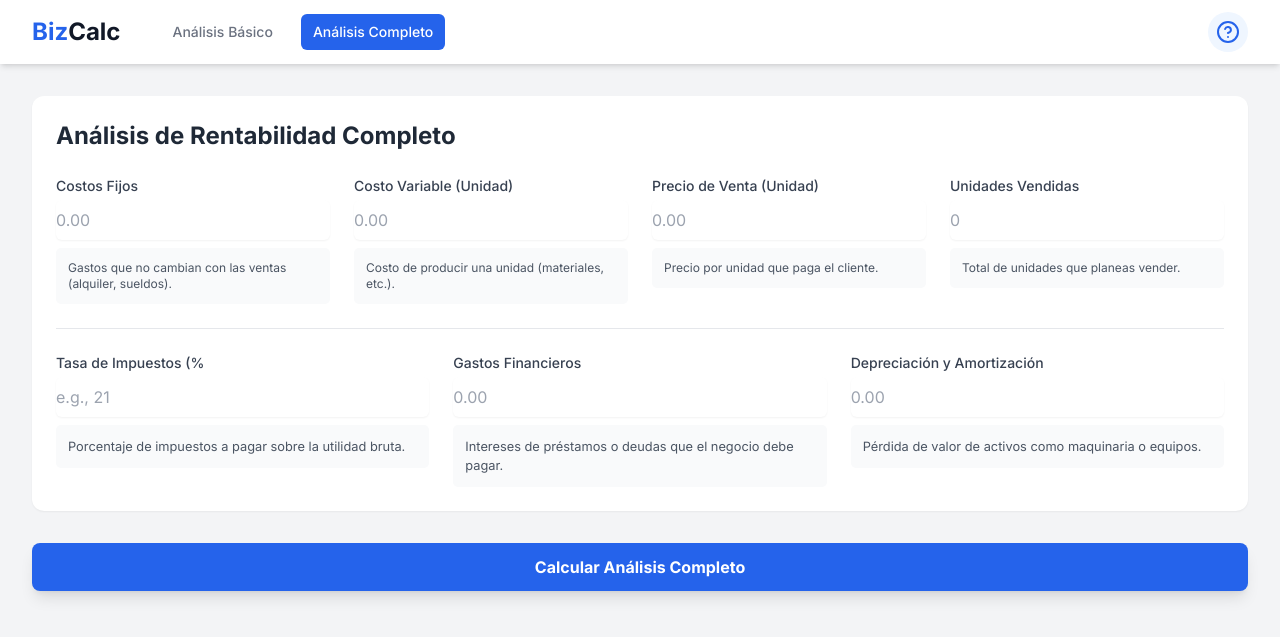
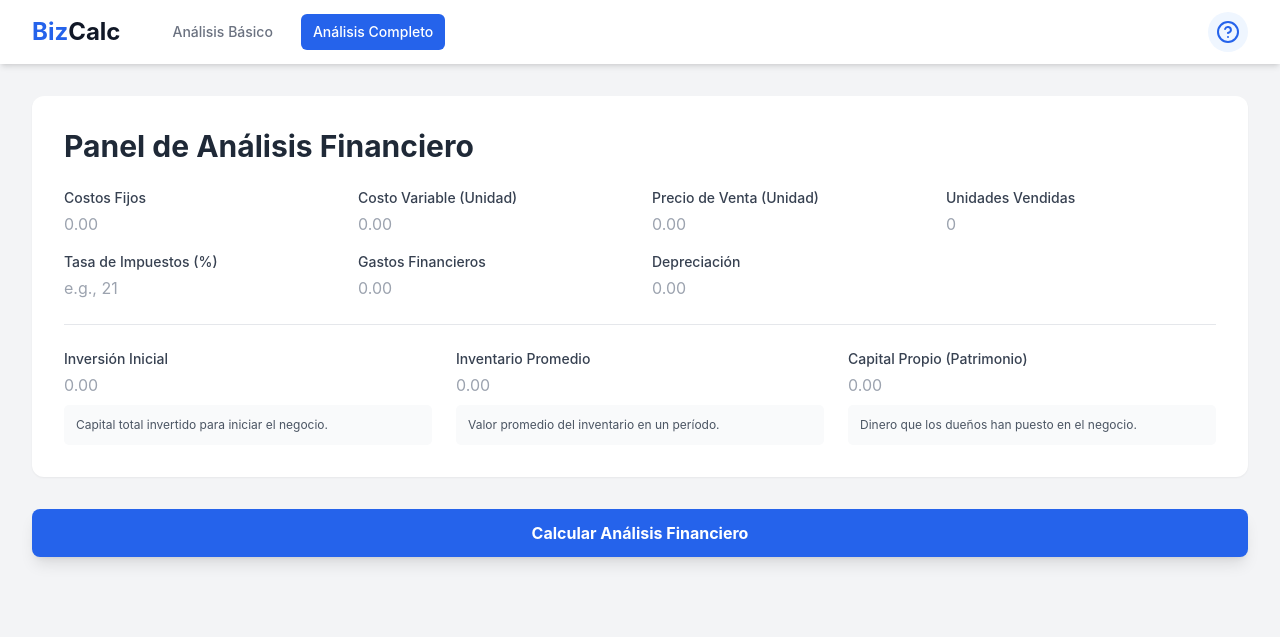
Before and after one commit to antonio9949257/RntBUSS, a PHP site: page /completo.php in a window 1280 px wide. Shown: the top 637 px of the page. Run offline with PHP 8.4, Linux system fonts and the light colour scheme; some libraries are stand-ins or nearby versions.

Commit message:
compleot.php

```diff
--- a/completo.php
+++ b/completo.php
@@ -4,8 +4,8 @@
 // Inicializamos todas las variables
 $fixedCosts = 0; $variableCostPerUnit = 0; $salePrice = 0; $unitsSold = 0;
 $taxRate = 0; $financialExpenses = 0; $depreciation = 0;
+$initialInvestment = 0; $averageInventory = 0; $equity = 0;
 $show_results = false;
-$feedback_message = '';
 
 // Verificamos si el formulario ha sido enviado
 if ($_SERVER["REQUEST_METHOD"] == "POST") {
@@ -18,29 +18,31 @@ if ($_SERVER["REQUEST_METHOD"] == "POST") {
     $taxRate = isset($_POST['taxRate']) ? (float)$_POST['taxRate'] : 0;
     $financialExpenses = isset($_POST['financialExpenses']) ? (float)$_POST['financialExpenses'] : 0;
     $depreciation = isset($_POST['depreciation']) ? (float)$_POST['depreciation'] : 0;
+    // Recogemos datos para KPIs
+    $initialInvestment = isset($_POST['initialInvestment']) ? (float)$_POST['initialInvestment'] : 0;
+    $averageInventory = isset($_POST['averageInventory']) ? (float)$_POST['averageInventory'] : 0;
+    $equity = isset($_POST['equity']) ? (float)$_POST['equity'] : 0;
 
-    if ($salePrice > 0 || $unitsSold > 0 || $fixedCosts > 0) {
-        // Cálculos básicos
+    if ($unitsSold > 0) {
+        // Cálculos de Utilidad
         $totalRevenue = $salePrice * $unitsSold;
         $totalVariableCosts = $variableCostPerUnit * $unitsSold;
-        $totalCosts = $fixedCosts + $totalVariableCosts;
-        $profitBeforeTax = $totalRevenue - $totalCosts;
+        $totalOperatingCosts = $fixedCosts + $totalVariableCosts;
+        $profitBeforeTax = $totalRevenue - $totalOperatingCosts;
+        $taxAmount = $profitBeforeTax > 0 ? $profitBeforeTax * ($taxRate / 100) : 0;
+        $totalNonOperatingExpenses = $taxAmount + $financialExpenses;
+        $netProfit = $profitBeforeTax - $totalNonOperatingExpenses - $depreciation;
 
-        // Cálculos avanzados
-        $taxAmount = $profitBeforeTax > 0 ? $profitBeforeTax * ($taxRate / 100) : 0;
-        $profitAfterTax = $profitBeforeTax - $taxAmount;
-        $netProfit = $profitAfterTax - $financialExpenses - $depreciation;
-
-        // Márgenes
-        $contributionMarginUnit = $salePrice - $variableCostPerUnit;
+        // Cálculos de Márgenes
+        $grossMargin = $totalRevenue > 0 ? (($totalRevenue - $totalVariableCosts) / $totalRevenue) * 100 : 0;
+        $operatingMargin = $totalRevenue > 0 ? ($profitBeforeTax / $totalRevenue) * 100 : 0;
         $netMargin = $totalRevenue > 0 ? ($netProfit / $totalRevenue) * 100 : 0;
 
-        // Mensaje de diagnóstico
-        if ($netProfit > 0) {
-            $feedback_message = "<strong class=\"text-green-600\">¡Felicidades!</strong> Tu negocio es rentabe a un nivel profundo. Después de cubrir todos los costos operativos, impuestos y gastos no operativos, todavía te queda una ganancia real.";
-        } else {
-            $feedback_message = "<strong class=\"text-red-600\">Atención:</strong> Tu negocio no está generando una ganancia neta real. Revisa los gastos no operativos (impuestos, deudas) y la rentabilidad bruta para identificar áreas de mejora.";
-        }
+        // KPIs
+        $roi = $initialInvestment > 0 ? ($netProfit / $initialInvestment) * 100 : 0;
+        $roe = $equity > 0 ? ($netProfit / $equity) * 100 : 0;
+        $cashFlow = $netProfit + $depreciation;
+        $inventoryTurnover = $averageInventory > 0 ? $totalVariableCosts / $averageInventory : 0;
 
         $show_results = true;
     }
@@ -51,16 +53,16 @@ if ($_SERVER["REQUEST_METHOD"] == "POST") {
 <head>
     <meta charset="UTF-8">
     <meta name="viewport" content="width=device-width, initial-scale=1.0">
-    <title>Análisis Completo de Rentabilidad</title>
+    <title>Análisis Financiero Completo</title>
     <script src="https://cdn.tailwindcss.com"></script>
     <script src="https://unpkg.com/feather-icons"></script>
     <script src="https://cdn.jsdelivr.net/npm/feather-icons/dist/feather.min.js"></script>
-    <link href="https://fonts.googleapis.com/css2?family=Inter:wght@300;400;500;600;700&display=swap" rel="stylesheet">
     <style>
         body { font-family: 'Inter', sans-serif; }
         .info-box { background-color: #f9fafb; border-radius: 5px; padding: 12px; margin-top: 8px; font-size: 0.8rem; color: #4b5563; }
         .formula { font-family: monospace; background-color: #eef2ff; padding: 2px 6px; border-radius: 4px; color: #4338ca; }
-        .result-card { border-width: 1px; border-radius: 0.75rem; padding: 1.5rem; box-shadow: 0 1px 3px 0 rgba(0,0,0,0.1); background-color: white; }
+        .result-card { border-width: 1px; border-radius: 0.75rem; padding: 1.5rem; box-shadow: 0 1px 3px 0 rgba(0,0,0,0.1); background-color: white; height: 100%; }
+        .section-title { font-size: 1.5rem; font-weight: 700; color: #111827; border-bottom: 2px solid #3b82f6; padding-bottom: 0.5rem; margin-bottom: 1.5rem; }
     </style>
 </head>
 <body class="bg-gray-100">
@@ -68,99 +70,51 @@ if ($_SERVER["REQUEST_METHOD"] == "POST") {
 
     <main class="max-w-7xl mx-auto px-4 py-8 sm:px-6 lg:px-8">
         <form method="POST" action="completo.php">
-            <div class="bg-white p-6 rounded-xl shadow-sm mb-8">
-                <h2 class="text-2xl font-bold text-gray-800 mb-6">Análisis de Rentabilidad Completo</h2>
-                <div class="grid grid-cols-1 md:grid-cols-2 lg:grid-cols-4 gap-6 mb-6">
-                    <div><label class="block text-sm font-medium text-gray-700">Costos Fijos</label><input type="number" name="fixedCosts" value="<?= htmlspecialchars($fixedCosts > 0 ? $fixedCosts : '') ?>" class="mt-1 block w-full border-gray-300 rounded-md shadow-sm py-2" placeholder="0.00" step="0.01"><div class="info-box text-xs">Gastos que no cambian con las ventas (alquiler, sueldos).</div></div>
-                    <div><label class="block text-sm font-medium text-gray-700">Costo Variable (Unidad)</label><input type="number" name="variableCostPerUnit" value="<?= htmlspecialchars($variableCostPerUnit > 0 ? $variableCostPerUnit : '') ?>" class="mt-1 block w-full border-gray-300 rounded-md shadow-sm py-2" placeholder="0.00" step="0.01"><div class="info-box text-xs">Costo de producir una unidad (materiales, etc.).</div></div>
-                    <div><label class="block text-sm font-medium text-gray-700">Precio de Venta (Unidad)</label><input type="number" name="salePrice" value="<?= htmlspecialchars($salePrice > 0 ? $salePrice : '') ?>" class="mt-1 block w-full border-gray-300 rounded-md shadow-sm py-2" placeholder="0.00" step="0.01"><div class="info-box text-xs">Precio por unidad que paga el cliente.</div></div>
-                    <div><label class="block text-sm font-medium text-gray-700">Unidades Vendidas</label><input type="number" name="unitsSold" value="<?= htmlspecialchars($unitsSold > 0 ? $unitsSold : '') ?>" class="mt-1 block w-full border-gray-300 rounded-md shadow-sm py-2" placeholder="0"><div class="info-box text-xs">Total de unidades que planeas vender.</div></div>
+            <div class="bg-white p-8 rounded-xl shadow-sm mb-8">
+                <h2 class="text-3xl font-bold text-gray-800 mb-6">Panel de Análisis Financiero</h2>
+                <div class="grid grid-cols-1 md:grid-cols-2 lg:grid-cols-4 gap-x-6 gap-y-4">
+                    <div><label class="block text-sm font-medium text-gray-700">Costos Fijos</label><input type="number" name="fixedCosts" value="<?= htmlspecialchars($fixedCosts > 0 ? $fixedCosts : '') ?>" class="mt-1 block w-full" placeholder="0.00" step="0.01"></div>
+                    <div><label class="block text-sm font-medium text-gray-700">Costo Variable (Unidad)</label><input type="number" name="variableCostPerUnit" value="<?= htmlspecialchars($variableCostPerUnit > 0 ? $variableCostPerUnit : '') ?>" class="mt-1 block w-full" placeholder="0.00" step="0.01"></div>
+                    <div><label class="block text-sm font-medium text-gray-700">Precio de Venta (Unidad)</label><input type="number" name="salePrice" value="<?= htmlspecialchars($salePrice > 0 ? $salePrice : '') ?>" class="mt-1 block w-full" placeholder="0.00" step="0.01"></div>
+                    <div><label class="block text-sm font-medium text-gray-700">Unidades Vendidas</label><input type="number" name="unitsSold" value="<?= htmlspecialchars($unitsSold > 0 ? $unitsSold : '') ?>" class="mt-1 block w-full" placeholder="0"></div>
+                    <div><label class="block text-sm font-medium text-gray-700">Tasa de Impuestos (%)</label><input type="number" name="taxRate" value="<?= htmlspecialchars($taxRate > 0 ? $taxRate : '') ?>" class="mt-1 block w-full" placeholder="e.g., 21"></div>
+                    <div><label class="block text-sm font-medium text-gray-700">Gastos Financieros</label><input type="number" name="financialExpenses" value="<?= htmlspecialchars($financialExpenses > 0 ? $financialExpenses : '') ?>" class="mt-1 block w-full" placeholder="0.00" step="0.01"></div>
+                    <div><label class="block text-sm font-medium text-gray-700">Depreciación</label><input type="number" name="depreciation" value="<?= htmlspecialchars($depreciation > 0 ? $depreciation : '') ?>" class="mt-1 block w-full" placeholder="0.00" step="0.01"></div>
                 </div>
-                <div class="grid grid-cols-1 md:grid-cols-3 gap-6 pt-6 border-t">
-                     <div><label class="block text-sm font-medium text-gray-700">Tasa de Impuestos (%</label><input type="number" name="taxRate" value="<?= htmlspecialchars($taxRate > 0 ? $taxRate : '') ?>" class="mt-1 block w-full border-gray-300 rounded-md shadow-sm py-2" placeholder="e.g., 21"><div class="info-box">Porcentaje de impuestos a pagar sobre la utilidad bruta.</div></div>
-                    <div><label class="block text-sm font-medium text-gray-700">Gastos Financieros</label><input type="number" name="financialExpenses" value="<?= htmlspecialchars($financialExpenses > 0 ? $financialExpenses : '') ?>" class="mt-1 block w-full border-gray-300 rounded-md shadow-sm py-2" placeholder="0.00" step="0.01"><div class="info-box">Intereses de préstamos o deudas que el negocio debe pagar.</div></div>
-                    <div><label class="block text-sm font-medium text-gray-700">Depreciación y Amortización</label><input type="number" name="depreciation" value="<?= htmlspecialchars($depreciation > 0 ? $depreciation : '') ?>" class="mt-1 block w-full border-gray-300 rounded-md shadow-sm py-2" placeholder="0.00" step="0.01"><div class="info-box">Pérdida de valor de activos como maquinaria o equipos.</div></div>
+                <div class="grid grid-cols-1 md:grid-cols-3 gap-6 pt-6 mt-6 border-t">
+                    <div><label class="block text-sm font-medium text-gray-700">Inversión Inicial</label><input type="number" name="initialInvestment" value="<?= htmlspecialchars($initialInvestment > 0 ? $initialInvestment : '') ?>" class="mt-1 block w-full" placeholder="0.00" step="0.01"><div class="info-box text-xs">Capital total invertido para iniciar el negocio.</div></div>
+                    <div><label class="block text-sm font-medium text-gray-700">Inventario Promedio</label><input type="number" name="averageInventory" value="<?= htmlspecialchars($averageInventory > 0 ? $averageInventory : '') ?>" class="mt-1 block w-full" placeholder="0.00" step="0.01"><div class="info-box text-xs">Valor promedio del inventario en un período.</div></div>
+                    <div><label class="block text-sm font-medium text-gray-700">Capital Propio (Patrimonio)</label><input type="number" name="equity" value="<?= htmlspecialchars($equity > 0 ? $equity : '') ?>" class="mt-1 block w-full" placeholder="0.00" step="0.01"><div class="info-box text-xs">Dinero que los dueños han puesto en el negocio.</div></div>
                 </div>
             </div>
-            <button type="submit" class="w-full bg-blue-600 hover:bg-blue-700 text-white font-bold py-3 px-4 rounded-lg shadow-lg">Calcular Análisis Completo</button>
+            <button type="submit" class="w-full bg-blue-600 hover:bg-blue-700 text-white font-bold py-3 px-4 rounded-lg shadow-lg">Calcular Análisis Financiero</button>
         </form>
 
         <?php if ($show_results): ?>
         <div class="mt-10">
-            <h3 class="text-2xl font-bold text-gray-800 mb-6">Resultados del Análisis Detallado</h3>
+            <h3 class="section-title">Márgenes de Rentabilidad</h3>
+            <div class="grid grid-cols-1 md:grid-cols-3 gap-6 mb-8">
+                <div class="result-card"><h4 class="font-semibold">Margen Bruto</h4><p class="text-3xl font-bold"><?= number_format($grossMargin, 2, ',', '.') ?>%</p><div class="info-box"><p>Qué % de cada venta queda para cubrir costos fijos.</p><div class="mt-2 pt-2 border-t"><p class="text-xs font-semibold">Fórmula: <span class="italic">(Ingresos - Costos Variables) / Ingresos</span></p><p class="text-xs font-semibold">Cálculo: <span class="formula">(<?= number_format($totalRevenue, 2) ?> - <?= number_format($totalVariableCosts, 2) ?>) / <?= number_format($totalRevenue, 2) ?></span></p></div></div></div>
+                <div class="result-card"><h4 class="font-semibold">Margen Operativo</h4><p class="text-3xl font-bold"><?= number_format($operatingMargin, 2, ',', '.') ?>%</p><div class="info-box"><p>Eficiencia de la operación principal, antes de impuestos y deudas.</p><div class="mt-2 pt-2 border-t"><p class="text-xs font-semibold">Fórmula: <span class="italic">Utilidad Operativa / Ingresos</span></p><p class="text-xs font-semibold">Cálculo: <span class="formula"><?= number_format($profitBeforeTax, 2) ?> / <?= number_format($totalRevenue, 2) ?></span></p></div></div></div>
+                <div class="result-card"><h4 class="font-semibold">Margen Neto</h4><p class="text-3xl font-bold"><?= number_format($netMargin, 2, ',', '.') ?>%</p><div class="info-box"><p>El % real de ganancia final después de todo.</p><div class="mt-2 pt-2 border-t"><p class="text-xs font-semibold">Fórmula: <span class="italic">Utilidad Neta / Ingresos</span></p><p class="text-xs font-semibold">Cálculo: <span class="formula"><?= number_format($netProfit, 2) ?> / <?= number_format($totalRevenue, 2) ?></span></p></div></div></div>
+            </div>
+
+            <h3 class="section-title">Indicadores Clave (KPIs)</h3>
+            <div class="grid grid-cols-1 md:grid-cols-2 lg:grid-cols-4 gap-6 mb-8">
+                <div class="result-card"><h4 class="font-semibold">Retorno sobre Inversión (ROI)</h4><p class="text-3xl font-bold"><?= number_format($roi, 2, ',', '.') ?>%</p><div class="info-box"><p>Rendimiento de la inversión inicial.</p><div class="mt-2 pt-2 border-t"><p class="text-xs font-semibold">Fórmula: <span class="italic">Utilidad Neta / Inversión Inicial</span></p><p class="text-xs font-semibold">Cálculo: <span class="formula"><?= number_format($netProfit, 2) ?> / <?= number_format($initialInvestment, 2) ?></span></p></div></div></div>
+                <div class="result-card"><h4 class="font-semibold">Rentabilidad sobre Patrimonio (ROE)</h4><p class="text-3xl font-bold"><?= number_format($roe, 2, ',', '.') ?>%</p><div class="info-box"><p>Rentabilidad generada sobre el dinero de los dueños.</p><div class="mt-2 pt-2 border-t"><p class="text-xs font-semibold">Fórmula: <span class="italic">Utilidad Neta / Capital Propio</span></p><p class="text-xs font-semibold">Cálculo: <span class="formula"><?= number_format($netProfit, 2) ?> / <?= number_format($equity, 2) ?></span></p></div></div></div>
+                <div class="result-card"><h4 class="font-semibold">Flujo de Caja (Estimado)</h4><p class="text-3xl font-bold">$<?= number_format($cashFlow, 2, ',', '.') ?></p><div class="info-box"><p>Dinero real generado (Utilidad + gasto no monetario de depreciación).</p><div class="mt-2 pt-2 border-t"><p class="text-xs font-semibold">Fórmula: <span class="italic">Utilidad Neta + Depreciación</span></p><p class="text-xs font-semibold">Cálculo: <span class="formula"><?= number_format($netProfit, 2) ?> + <?= number_format($depreciation, 2) ?></span></p></div></div></div>
+                <div class="result-card"><h4 class="font-semibold">Rotación de Inventario</h4><p class="text-3xl font-bold"><?= number_format($inventoryTurnover, 2, ',', '.') ?></p><div class="info-box"><p>Veces que el inventario se vende en un período.</p><div class="mt-2 pt-2 border-t"><p class="text-xs font-semibold">Fórmula: <span class="italic">Costo de Ventas / Inventario Promedio</span></p><p class="text-xs font-semibold">Cálculo: <span class="formula"><?= number_format($totalVariableCosts, 2) ?> / <?= number_format($averageInventory, 2) ?></span></p></div></div></div>
+            </div>
+
+            <h3 class="section-title">Desglose de Utilidad</h3>
             <div class="grid grid-cols-1 md:grid-cols-2 lg:grid-cols-3 gap-6">
-                <div class="result-card lg:col-span-3 border-l-8 <?= $netProfit > 0 ? 'border-green-500' : 'border-red-500' ?>">
-                    <h4 class="text-lg font-semibold text-gray-600">Diagnóstico: Utilidad Neta Real</h4>
-                    <p class="text-5xl font-extrabold text-gray-900 my-2"><?= '$' . number_format($netProfit, 2, ',', '.') ?></p>
-                    <div class="info-box">
-                        <p class="text-gray-600"><?= $feedback_message ?></p>
-                        <div class="mt-2 pt-2 border-t border-gray-200 space-y-1">
-                            <p class="text-xs font-semibold text-gray-700">Fórmula General: <span class="font-normal italic text-gray-500">Utilidad Bruta - Impuestos - Gastos Financieros - Depreciación</span></p>
-                            <p class="text-xs font-semibold text-gray-700">Cálculo Aplicado: <span class="formula"><?= number_format($profitBeforeTax, 2, ',', '.') ?> - <?= number_format($taxAmount, 2, ',', '.') ?> - <?= number_format($financialExpenses, 2, ',', '.') ?> - <?= number_format($depreciation, 2, ',', '.') ?></span></p>
-                        </div>
-                    </div>
-                </div>
-
-                <div class="result-card">
-                    <h4 class="text-md font-semibold text-gray-600">Margen Neto</h4>
-                    <p class="text-3xl font-bold text-gray-900"><?= number_format($netMargin, 2, ',', '.') ?>%</p>
-                    <div class="info-box">
-                        <p class="text-gray-600">Indica el % de cada venta que se convierte en ganancia neta. Un margen alto es señal de eficiencia.</p>
-                        <div class="mt-2 pt-2 border-t border-gray-200 space-y-1">
-                            <p class="text-xs font-semibold text-gray-700">Fórmula: <span class="font-normal italic text-gray-500">(Utilidad Neta / Ingresos) &times; 100</span></p>
-                            <p class="text-xs font-semibold text-gray-700">Cálculo: <span class="formula">(<?= number_format($netProfit, 2, ',', '.') ?> / <?= number_format($totalRevenue, 2, ',', '.') ?>) &times; 100</span></p>
-                        </div>
-                    </div>
-                </div>
-
-                <div class="result-card">
-                    <h4 class="text-md font-semibold text-gray-600">Margen de Contribución (Unidad)</h4>
-                    <p class="text-3xl font-bold text-gray-900"><?= '$' . number_format($contributionMarginUnit, 2, ',', '.') ?></p>
-                    <div class="info-box">
-                        <p class="text-gray-600">Dinero que ganas por unidad vendida para cubrir costos fijos.</p>
-                        <div class="mt-2 pt-2 border-t border-gray-200 space-y-1">
-                            <p class="text-xs font-semibold text-gray-700">Fórmula: <span class="font-normal italic text-gray-500">Precio Venta - Costo Variable</span></p>
-                            <p class="text-xs font-semibold text-gray-700">Cálculo: <span class="formula"><?= number_format($salePrice, 2, ',', '.') ?> - <?= number_format($variableCostPerUnit, 2, ',', '.') ?></span></p>
-                        </div>
-                    </div>
-                </div>
-
-                <div class="result-card">
-                    <h4 class="text-md font-semibold text-gray-600">Utilidad Bruta</h4>
-                    <p class="text-3xl font-bold text-gray-900"><?= '$' . number_format($profitBeforeTax, 2, ',', '.') ?></p>
-                    <div class="info-box">
-                        <p class="text-gray-600">Ganancia antes de descontar impuestos y gastos no operativos.</p>
-                        <div class="mt-2 pt-2 border-t border-gray-200 space-y-1">
-                            <p class="text-xs font-semibold text-gray-700">Fórmula: <span class="font-normal italic text-gray-500">Ingresos - Costos Totales</span></p>
-                            <p class="text-xs font-semibold text-gray-700">Cálculo: <span class="formula"><?= number_format($totalRevenue, 2, ',', '.') ?> - <?= number_format($totalCosts, 2, ',', '.') ?></span></p>
-                        </div>
-                    </div>
-                </div>
-
-                 <div class="result-card">
-                    <h4 class="text-md font-semibold text-gray-600">Impuestos (<?= number_format($taxRate, 1, ',', '.') ?>%)</h4>
-                    <p class="text-3xl font-bold text-red-500">- <?= '$' . number_format($taxAmount, 2, ',', '.') ?></p>
-                     <div class="info-box">
-                        <p class="text-gray-600">Monto a pagar según la tasa de impuestos sobre la utilidad bruta.</p>
-                        <div class="mt-2 pt-2 border-t border-gray-200 space-y-1">
-                            <p class="text-xs font-semibold text-gray-700">Fórmula: <span class="font-normal italic text-gray-500">Utilidad Bruta &times; Tasa</span></p>
-                            <p class="text-xs font-semibold text-gray-700">Cálculo: <span class="formula"><?= number_format($profitBeforeTax, 2, ',', '.') ?> &times; <?= number_format($taxRate, 2, ',', '.') ?>%</span></p>
-                        </div>
-                    </div>
-                </div>
-
-                <div class="result-card">
-                    <h4 class="text-md font-semibold text-gray-600">Gastos Financieros</h4>
-                    <p class="text-3xl font-bold text-red-500">- <?= '$' . number_format($financialExpenses, 2, ',', '.') ?></p>
-                    <div class="info-box"><p>Este es un valor de entrada directa y se resta a la utilidad.</p></div>
-                </div>
-
-                <div class="result-card">
-                    <h4 class="text-md font-semibold text-gray-600">Depreciación</h4>
-                    <p class="text-3xl font-bold text-red-500">- <?= '$' . number_format($depreciation, 2, ',', '.') ?></p>
-                    <div class="info-box"><p>Este es un valor de entrada directa y se resta a la utilidad.</p></div>
-                </div>
-
+                <div class="result-card"><h4 class="font-semibold">Ingresos Totales</h4><p class="text-3xl font-bold text-green-600">$<?= number_format($totalRevenue, 2, ',', '.') ?></p><div class="info-box"><p>El total de dinero facturado por las ventas.</p><div class="mt-2 pt-2 border-t"><p class="text-xs font-semibold">Fórmula: <span class="italic">Precio Venta &times; Unidades</span></p><p class="text-xs font-semibold">Cálculo: <span class="formula"><?= number_format($salePrice, 2) ?> &times; <?= $unitsSold ?></span></p></div></div></div>
+                <div class="result-card"><h4 class="font-semibold">(-) Costos Operativos</h4><p class="text-3xl font-bold text-red-500">$<?= number_format($totalOperatingCosts, 2, ',', '.') ?></p><div class="info-box"><p>La suma de costos fijos y variables.</p><div class="mt-2 pt-2 border-t"><p class="text-xs font-semibold">Fórmula: <span class="italic">Costos Fijos + Costos Variables</span></p><p class="text-xs font-semibold">Cálculo: <span class="formula"><?= number_format($fixedCosts, 2) ?> + <?= number_format($totalVariableCosts, 2) ?></span></p></div></div></div>
+                <div class="result-card"><h4 class="font-semibold">(=) Utilidad Operativa</h4><p class="text-3xl font-bold text-blue-600">$<?= number_format($profitBeforeTax, 2, ',', '.') ?></p><div class="info-box"><p>La ganancia de la operación principal del negocio.</p><div class="mt-2 pt-2 border-t"><p class="text-xs font-semibold">Fórmula: <span class="italic">Ingresos - Costos Operativos</span></p><p class="text-xs font-semibold">Cálculo: <span class="formula"><?= number_format($totalRevenue, 2) ?> - <?= number_format($totalOperatingCosts, 2) ?></span></p></div></div></div>
+                <div class="result-card"><h4 class="font-semibold">(-) Impuestos y Deudas</h4><p class="text-3xl font-bold text-red-500">$<?= number_format($totalNonOperatingExpenses, 2, ',', '.') ?></p><div class="info-box"><p>Suma de impuestos y gastos financieros.</p><div class="mt-2 pt-2 border-t"><p class="text-xs font-semibold">Fórmula: <span class="italic">Monto Impuestos + Gastos Financieros</span></p><p class="text-xs font-semibold">Cálculo: <span class="formula"><?= number_format($taxAmount, 2) ?> + <?= number_format($financialExpenses, 2) ?></span></p></div></div></div>
+                <div class="result-card"><h4 class="font-semibold">(-) Depreciación</h4><p class="text-3xl font-bold text-red-500">$<?= number_format($depreciation, 2, ',', '.') ?></p><div class="info-box"><p>Pérdida de valor de activos. Es un costo no monetario.</p></div></div>
+                <div class="result-card"><h4 class="font-semibold">(=) Utilidad Neta Final</h4><p class="text-3xl font-bold <?= $netProfit >= 0 ? 'text-green-600' : 'text-red-600' ?>">$<?= number_format($netProfit, 2, ',', '.') ?></p><div class="info-box"><p>La ganancia final y real después de todos los gastos.</p></div></div>
             </div>
         </div>
         <?php endif; ?>
```
